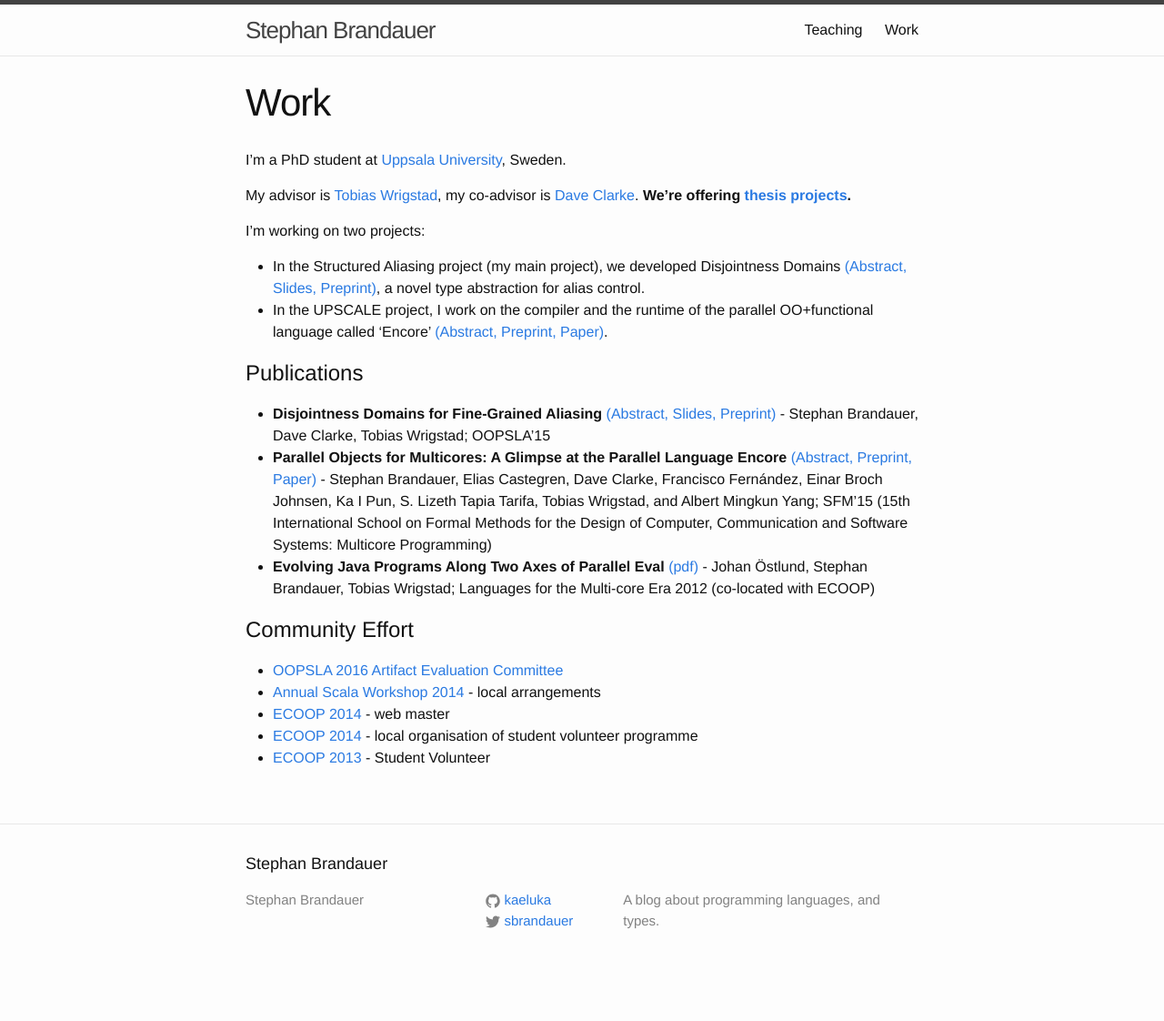
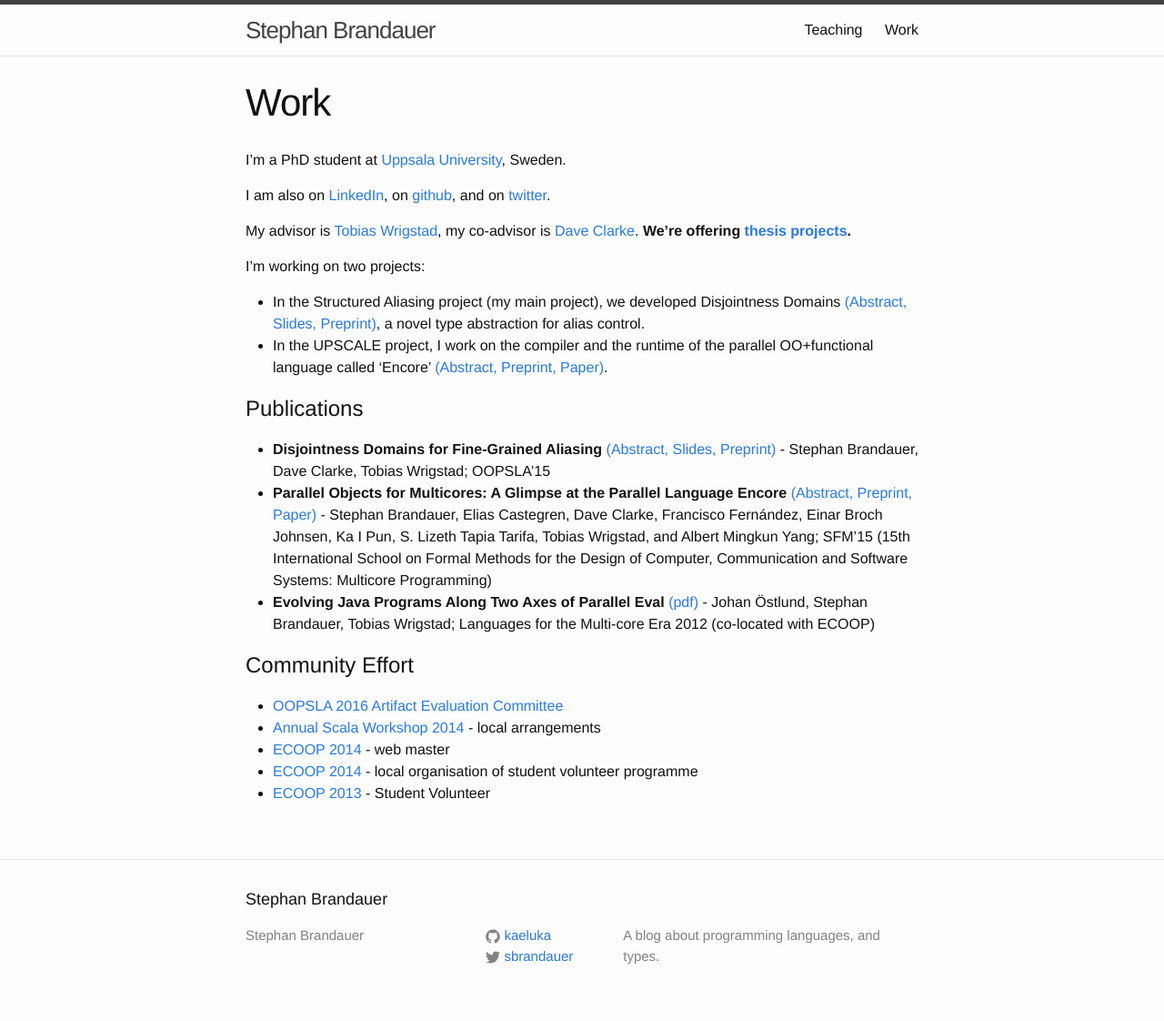
Before and after one commit to kaeluka/kaeluka.github.io, a Jekyll site: the page built from work.md, in a window 1280 px wide. Shown: the whole page at 91% size. Built offline with Jekyll 4.4.1, drawn with Linux system fonts in a browser that asks for light colours; before the commit the page ends 1083 px from its top, so only the background shows below that.

Commit message:
put social links on work page

```diff
--- a/work.md
+++ b/work.md
@@ -6,6 +6,10 @@ permalink: /work/
 
 I'm a PhD student at <a href="http://www.uu.se" target="_blank">Uppsala
 University</a>, Sweden.
+
+I am also on <a target="_blank" href="http://www.linkedin.com/in/stephan-brandauer">LinkedIn</a>,
+on <a target="_blank" href="https://github.com/kaeluka">github</a>, and on <a
+target="_blank" href="https://twitter.com/sbrandauer">twitter</a>.
 
 My advisor is <a href="http://www.it.uu.se/katalog/writo649"
 target="_blank">Tobias Wrigstad</a>, my co-advisor is <a
```
